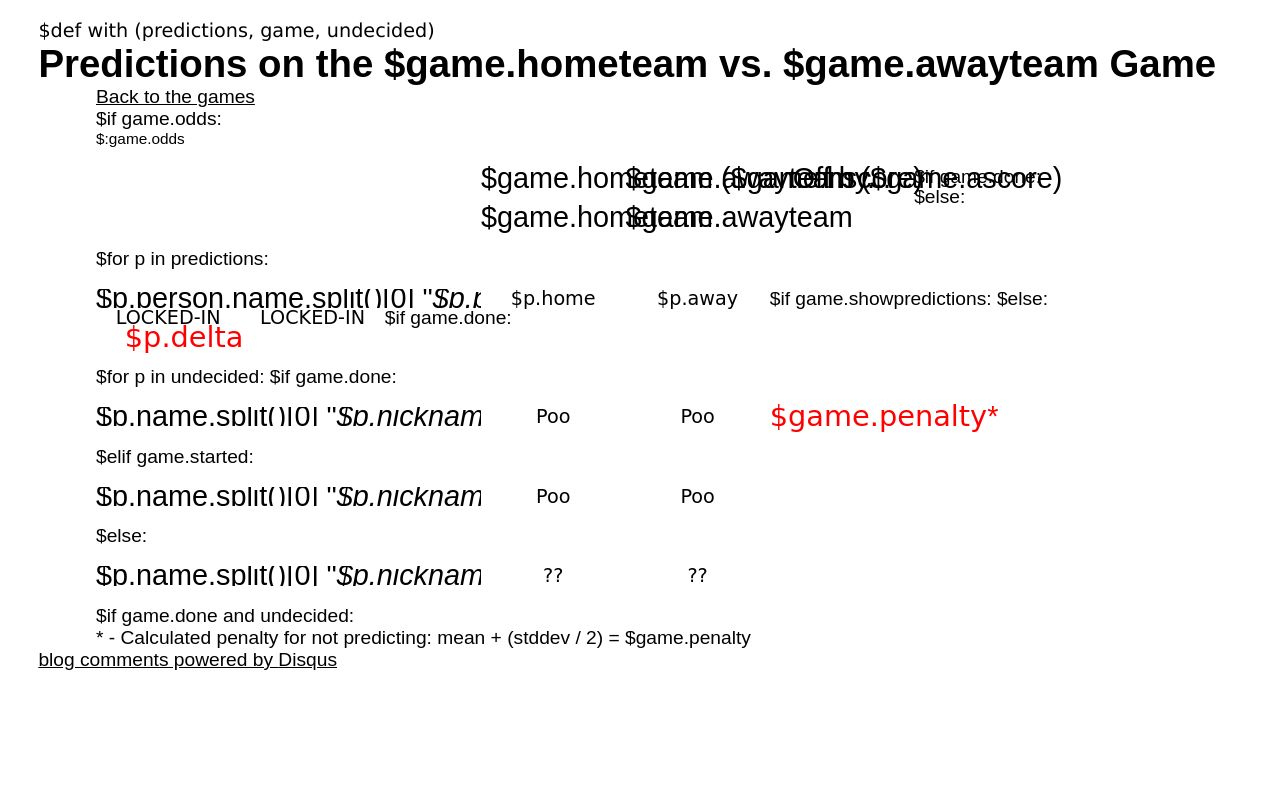
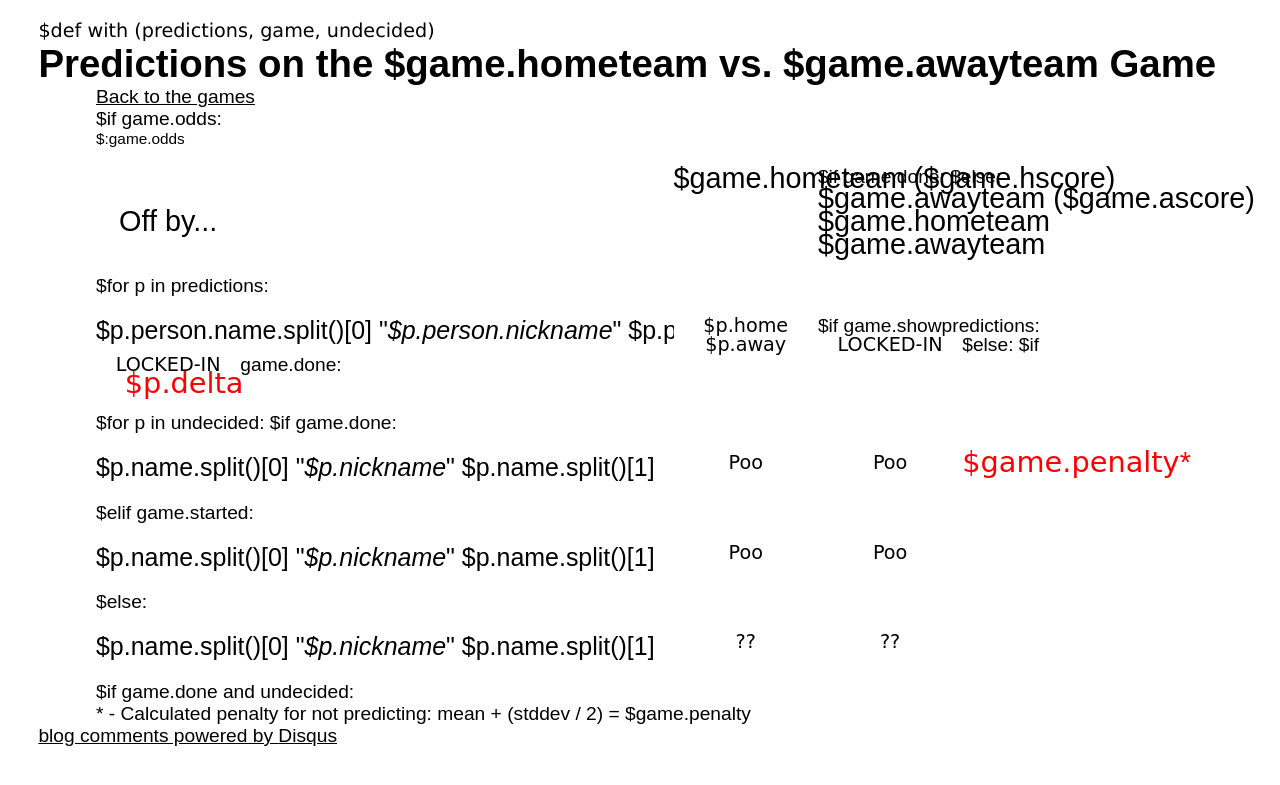
Before and after one commit to jonEbird/predictions, a Python web app: template predictions/templates/predictions.html in a window 1280 px wide. Shown: the top 785 px of the page. Run offline with Jinja, Linux system fonts and the light colour scheme; the template is opened without the code that fills it, so the values that code supplies are empty; some libraries are stand-ins or nearby versions.

Commit message:
Cleaning up the styling on the page. Still not good at this

```diff
--- a/predictions/templates/predictions.html
+++ b/predictions/templates/predictions.html
@@ -40,7 +40,7 @@ $else:
     <p class="team2_heading">$game.awayteam</p>
   </li>
 $for p in predictions:
-    <li>
+    <li class="prediction">
     <p class="person"><a href="$p.person.name/">$p.person.name.split()[0] &quot;<i>$p.person.nickname</i>&quot; $p.person.name.split()[1]</a></p>
     $if game.showpredictions:
         <p class="team1">$p.home</p>
@@ -53,7 +53,7 @@ $for p in predictions:
     </li>
 $for p in undecided:
     $if game.done:
-        <li>
+        <li class="prediction">
           <p class="person"><a href="$p.name/">$p.name.split()[0] &quot;<i>$p.nickname</i>&quot; $p.name.split()[1]</a></p>
           <p class="team1">Poo</p>
           <p class="team2">Poo</p>
--- a/static/style.css
+++ b/static/style.css
@@ -22,19 +22,21 @@ p.disclaimer { color: green; font-size:90%; }
    predictions
    --------------- */
 
+li { margin: 1em 0; }
+li.predictions { padding: .2em 0; }
+
 p.person_heading { color: white; } /* match background... there for space and not seen */
 p.team1_heading, p.team2_heading  { float: left; font-size: 1.5em; line-height: .8em; width: 13%; }
 
-p.person_heading, p.person { float: left; width: 40%; font-size: 1.5em; overflow: hidden; }
+p.person_heading, p.person { float: left; width: 60%; font-size: 1.3em; overflow: hidden; padding: .2em 0; }
 p.team1  { float: left; font-size: 1em; width: 13%; }
 p.team2  { float: left; font-size: 1em; width: 13%; }
-
-li { margin: 1em 0; }
 
 p.team1_heading, p.team2_heading, p.team1, p.team2 { width: 15%; text-align: center;}
 p.delta { text-align: left; color: red; font-size: 1.5em; margin: 0 0 0 1em; }
 
 p.team1, p.team2, p.delta { font-family: "Comic Sans MS", cursive; }
+
 
 p.person a { text-decoration: none; }
 span.name { font-size: 1.2em; color: red; }
```
